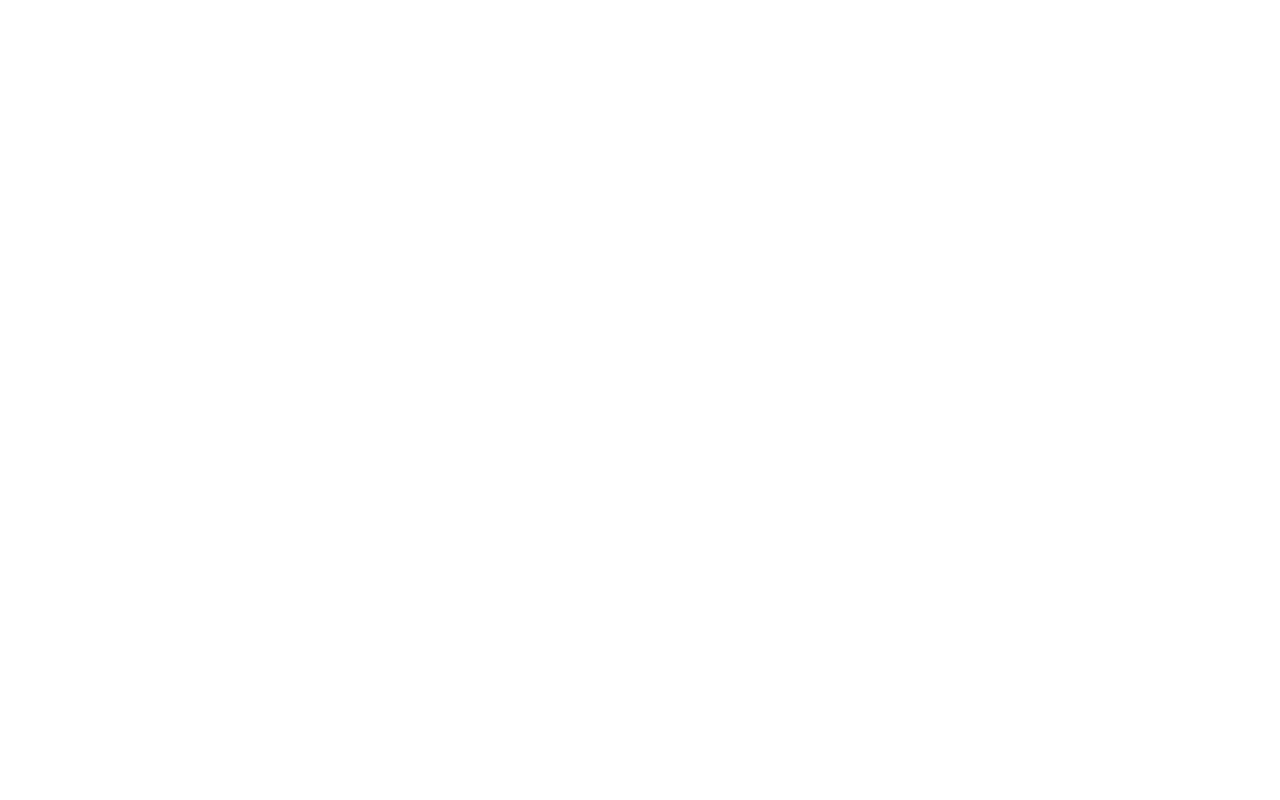
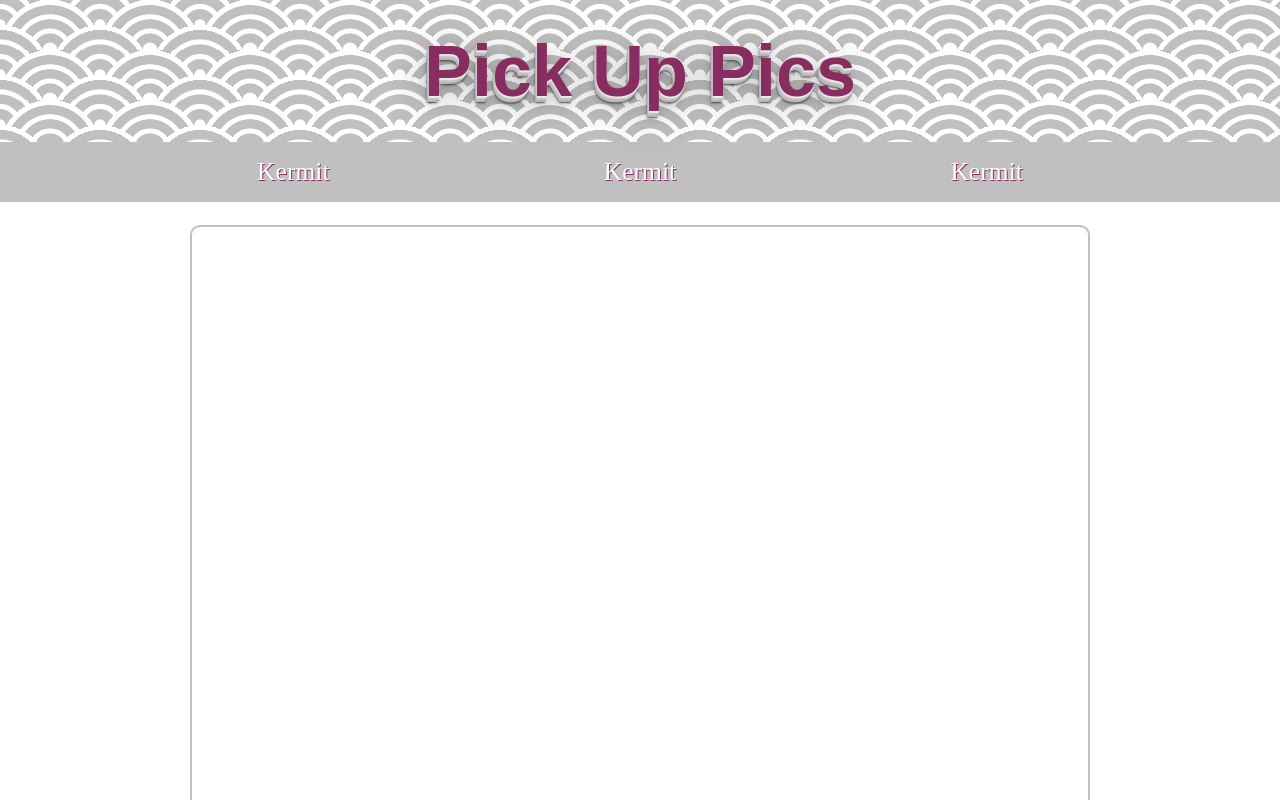
Before and after one commit to jeromeraffin/pickup-pics, a website: page app/views/index.html in a window 1280 px wide. Shown: the top 800 px of the page. Drawn offline with nearby package versions, Linux system fonts and the light colour scheme.

Commit message:
header + nav

```diff
--- a/app/views/index.html
+++ b/app/views/index.html
@@ -3,11 +3,25 @@
     <head>
         <meta charset="utf-8">
         <title></title>
-        <link rel="stylesheet" type="text/css" href="/vendor/grillade.css">
-        <link rel="stylesheet" type="text/css" href="/css/main.css">
+        <link rel="stylesheet" type="text/css" href="../../vendor/grillade.css">
+        <link rel="stylesheet" type="text/css" href="../../css/main.css">
     </head>
     <body>
-        <photo-list></photo-list>
+        <header>
+            <div id="logo">Pick Up Pics</div>
+        <nav>
+            <ul class="grid has-gutter">
+                <li>Kermit</li>
+                <li>Kermit</li>
+                <li>Kermit</li>
+
+            </ul>
+        </nav>
+        </header>
+
+        <main>
+            <photo-list></photo-list>
+        </main>
 
         <script src="/node_modules/angular/angular.js"></script>
 
--- a/css/main.css
+++ b/css/main.css
@@ -1 +1,103 @@
-Je mange des légumes soir et matin
+/***RESET CSS***/
+* {
+	margin: 0;
+	padding: 0;
+}
+html {
+    font: 62,5% arial, sans-serif; /* pour normalisé la taille de mes font */
+
+}
+img {
+    max-width: 100%;
+}
+h1, h2, h3 {
+    color: #fff;
+}
+h1 {
+    font-size: 3.6rem;
+}
+h2 {
+    font-size: 2.6rem;
+}
+h3 {
+    font-size: 1.6rem;
+}
+body {
+    background :white;
+}
+li {
+    list-style: none;
+}
+a {
+    text-decoration: none;
+}
+@import url('https://fonts.googleapis.com/css?family=Montserrat');
+
+
+
+
+/**************/
+/***HEADER*****/
+/**************/
+
+header {
+	height: 150px;
+	background-color:silver;
+	background-image:
+	radial-gradient(circle at 100% 150%, silver 24%, white 25%, white 28%, silver 29%, silver 36%, white 36%, white 40%, transparent 40%, transparent),
+	radial-gradient(circle at 0    150%, silver 24%, white 25%, white 28%, silver 29%, silver 36%, white 36%, white 40%, transparent 40%, transparent),
+	radial-gradient(circle at 50%  100%, white 10%, silver 11%, silver 23%, white 24%, white 30%, silver 31%, silver 43%, white 44%, white 50%, silver 51%, silver 63%, white 64%, white 71%, transparent 71%, transparent),
+	radial-gradient(circle at 100% 50%, white 5%, silver 6%, silver 15%, white 16%, white 20%, silver 21%, silver 30%, white 31%, white 35%, silver 36%, silver 45%, white 46%, white 49%, transparent 50%, transparent),
+	radial-gradient(circle at 0    50%, white 5%, silver 6%, silver 15%, white 16%, white 20%, silver 21%, silver 30%, white 31%, white 35%, silver 36%, silver 45%, white 46%, white 49%, transparent 50%, transparent);
+	background-size:100px 50px;
+	}
+#logo {
+	text-align: center;
+	font-size: 4.5rem;
+	font-weight: 600;
+	color: #882D60;
+	text-shadow: 0 1px 0 #eee,
+             0 2px 0 #e5e5e5,
+             -1px 3px 0 #C8C8C8,
+             -1px 4px 0 #C1C1C1,
+             -2px 5px 0 #B9B9B9,
+             -2px 6px 0 #B2B2B2,
+             -2px 7px 2px rgba(0,0,0, 0.6),
+             -2px 7px 8px rgba(0,0,0, 0.2),
+             -2px 7px 45px rgba(0,0,0, 0.4);
+	font-family: 'Montserrat', sans-serif;
+	padding-top: 30px;
+}
+
+nav {
+	height: 60px;
+	text-align: center;
+	background-color: silver;
+	margin-top: 30px;
+}
+nav ul {
+	width: 80%;
+	margin: 0 auto;
+}
+nav ul li {
+	color: white;
+	font-size: 1.6rem;
+	padding-top: 15px;
+	text-shadow: 1px 1px 0 #882D60;
+}
+
+/**************/
+/*****MAIN*****/
+/**************/
+
+main {
+	width: 70%;
+	max-width: 1200px;
+	margin: 75px auto;
+	height: 1000px;
+	border: 2px solid silver;
+	border-radius: 10px;
+}
+
+
+/********/
```
